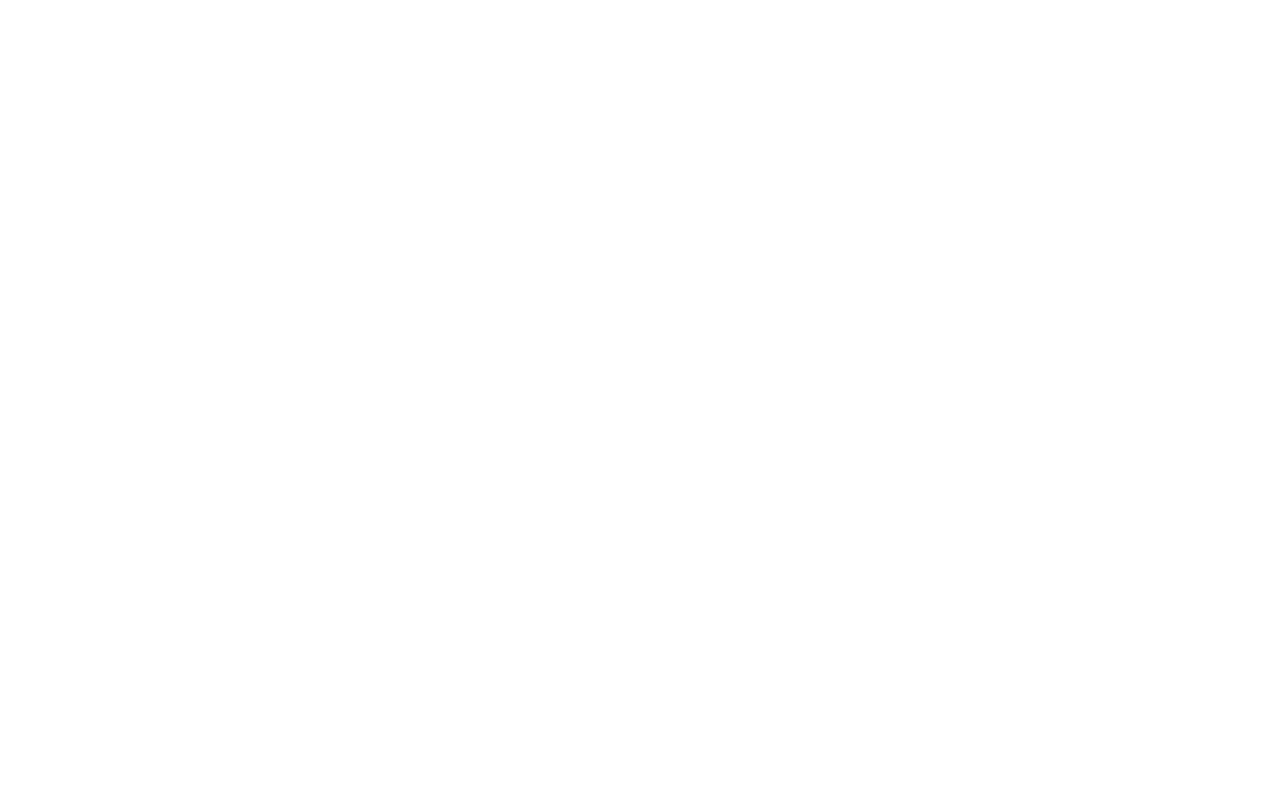
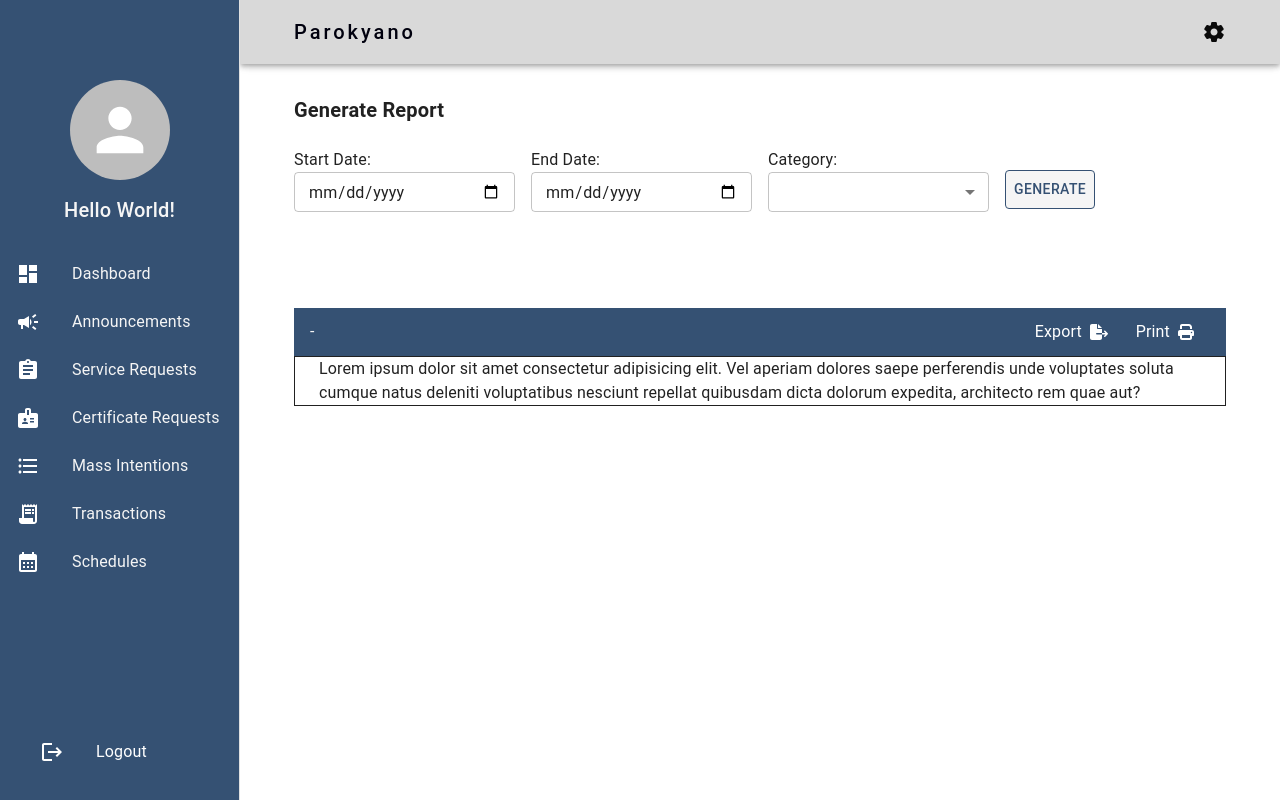
Before and after one commit to b1gmcdaddy/parokyano, a React (Vite) app in the folder client/: page /generate-reports in a window 1280 px wide. Before the commit this address had no page. Built offline with nearby package versions, Linux system fonts and the light colour scheme.

Commit message:
added: react-printPDF & initial generateReports UI

```diff
--- a/client/package.json
+++ b/client/package.json
@@ -29,6 +29,7 @@
     "react-dom": "^18.2.0",
     "react-google-recaptcha": "^3.1.0",
     "react-router-dom": "^6.23.1",
+    "react-to-print": "^2.15.1",
     "validator": "^13.12.0"
   },
   "devDependencies": {
--- a/client/src/App.jsx
+++ b/client/src/App.jsx
@@ -28,6 +28,7 @@
 import ManageEvents from "./pages/staff/ManageEvents";
 import ManageIntentions from "./pages/staff/ManageIntentions";
 import ManageAccounts from "./pages/admin/ManageAccounts";
+import GenerateReports from "./pages/staff/GenerateReports";
 
 function App() {
   return (
@@ -64,6 +65,7 @@
         <Route path="/staff-events" element={<ManageEvents />}/>
         <Route path="/service-requests" element={<ServiceRequests />} />
         <Route path="/manage-intentions" element={<ManageIntentions />} />
+        <Route path="/generate-reports" element={<GenerateReports />} />
 
 
         {/*  -----------ADMIN-----------  */}
--- /dev/null
+++ b/client/src/pages/staff/GenerateReports.jsx
@@ -0,0 +1,82 @@
+import React, { useState } from 'react';
+import NavStaff from '../../components/NavStaff';
+import Box from '@mui/material/Box';
+import Toolbar from '@mui/material/Toolbar';
+import { Grid, Typography, TextField, Button, MenuItem, Container } from '@mui/material';
+import { FontAwesomeIcon } from '@fortawesome/react-fontawesome';
+import { faArrowRight, faFile, faFileExport, faPrint } from '@fortawesome/free-solid-svg-icons';
+
+
+const GenerateReports = () => {
+
+    const [reportDetails, setReportDetails] = useState({
+        startDate: '',
+        endDate: '',
+        category: ''
+    });
+
+    const handleChange =(e) => {
+        setReportDetails({ ...reportDetails, [e.target.name]: e.target.value});
+    };
+
+  return (
+    <Box sx={{ display: 'flex', mx: { md: '30px' } }}>
+        <NavStaff />
+        <Box component="main" sx={{ flexGrow: 1, p: 3, width: { sm: `calc(100% - ${240}px)` } }} >
+            <Toolbar />
+            <Box sx={{ display: 'flex', justifyContent: 'space-between',
+                marginTop: '8px', alignItems: 'center', marginBottom: '1.5em' }}>
+                <Typography sx={{fontSize: "1.25rem", lineHeight: "1.75rem", fontWeight: 600}}>Generate Report</Typography>
+            </Box>
+            <Grid container spacing={2}>
+                <Grid item xs={12} sm={3}>
+                    <label>Start Date:</label>
+                    <TextField type="date" size="small" name="startDate" variant="outlined" value={reportDetails.startDate} onChange={handleChange} InputLabelProps={{ shrink: true }} fullWidth required />
+                </Grid>
+                <Grid item xs={12} sm={3}>
+                    <label>End Date:</label>
+                    <TextField type="date" size="small" name="endDate" variant="outlined" value={reportDetails.endDate} onChange={handleChange} InputLabelProps={{ shrink: true }} fullWidth required />
+                </Grid>
+                <Grid item xs={12} sm={3}>
+                    <label>Category: </label>
+                    <TextField select variant="outlined" name="category" onChange={handleChange} value={reportDetails.category} size="small" fullWidth required>
+                      <MenuItem value="All">All</MenuItem>
+                      <MenuItem value="Baptism">Baptism</MenuItem>
+                      <MenuItem value="Wedding">Wedding</MenuItem>
+                      <MenuItem value="Anointing">Anointing of the Sick</MenuItem>
+                      <MenuItem value="Funeral-Mass">Funeral Mass</MenuItem>
+                      <MenuItem value="Outside-Mass">Outside Mass</MenuItem>
+                      <MenuItem value="Wake-Mass">Wake Mass</MenuItem>
+                      <MenuItem value="Blessing">Blessing</MenuItem>
+                      <MenuItem value="Baptismal-Certificate">Baptismal Certificate</MenuItem>
+                      <MenuItem value="Wedding-Certificate">Wedding Certificate</MenuItem>
+                      </TextField>
+                </Grid>
+                <Grid item xs={12} sm={3}>
+                    <Button sx={{backgroundColor: '#F5F5F5', color: '#355173', border: '.1px solid', marginTop: { sm: '1.6em' }}}>GENERATE</Button>
+                </Grid>
+            </Grid>
+
+            <Box className="md:mt-24 xs:mt-14">
+                <Box sx={{backgroundColor: "#355173", padding: "12px", display: "flex", alignItems: "center", color: 'white', justifyContent: 'space-between' }} className="gap-2">
+                    <Typography sx={{ width: '100%', color: 'whitesmoke' }}>{reportDetails.startDate} &nbsp;-&nbsp; {reportDetails.endDate}</Typography>
+                    <Typography>Export</Typography>
+                    <FontAwesomeIcon icon={faFileExport} className='text-white md:mr-5' />
+                    <Typography>Print</Typography>
+                    <FontAwesomeIcon icon={faPrint} className='text-white md:mr-5' />
+                </Box>
+            <Box sx={{border:'solid 1px', maxHeight: '400px', overflowY: 'auto'}}>
+              <Container maxWidth="lg">
+                <Typography>Lorem ipsum dolor sit amet consectetur adipisicing elit. Vel aperiam dolores saepe perferendis
+                    unde voluptates soluta cumque natus deleniti voluptatibus nesciunt repellat quibusdam dicta dolorum expedita,
+                     architecto rem quae aut?</Typography>
+              </Container>
+            </Box>
+          </Box>
+        </Box>
+    </Box>
+
+  );
+};
+
+export default GenerateReports;
--- a/client/src/pages/staff/StaffDashboard.jsx
+++ b/client/src/pages/staff/StaffDashboard.jsx
@@ -6,6 +6,7 @@
 import { Button, Typography, Container } from '@mui/material';
 import { FontAwesomeIcon } from '@fortawesome/react-fontawesome';
 import { faArrowRight, faChurch, faStamp, faHandsPraying } from '@fortawesome/free-solid-svg-icons';
+import { Link } from 'react-router-dom';
 
 
 const sampleStatistics = {
@@ -42,7 +43,9 @@
           <Box sx={{ display: 'flex', justifyContent: 'space-between',
             marginTop: '8px', alignItems: 'center' }}>
             <Typography sx={{fontSize: "1.25rem", lineHeight: "1.75rem", fontWeight: 600}}>Dashboard</Typography>
-            <Button variant="contained" type="button" sx={{backgroundColor:"#355173"}}>Generate Reports</Button>
+            <Link to="/generate-reports">
+              <Button variant="contained" type="button" sx={{backgroundColor:"#355173"}}>Generate Reports</Button>
+            </Link>
           </Box>
           <div className='mt-8 border-1 border-neutral-900 inline-block'>
             <select className='outline-none'>
```
Also changed, not shown: 1 other file (tests, documents, lock files or other folders).
